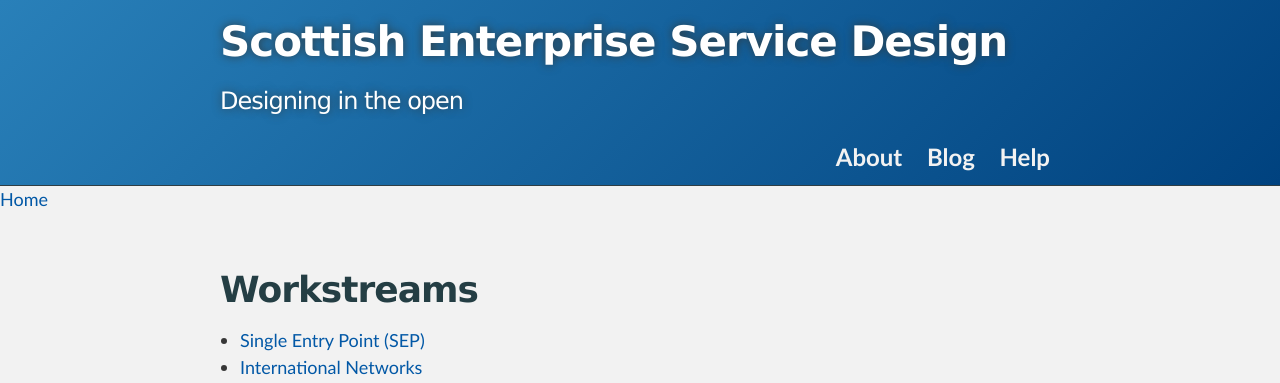
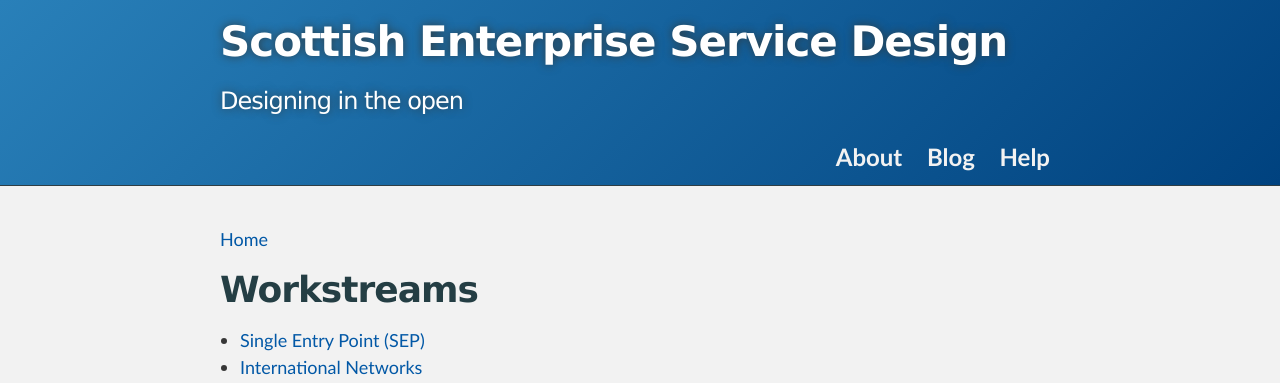
Before and after one commit to carl-watson/scotentSD.github.io, a Jekyll site: the page built from index.html, in a window 1280 px wide. Shown: the top 383 px of the page. Built offline with Jekyll 4.4.1, drawn with Linux system fonts in a browser that asks for light colours.

Commit message:
SK - move the breadcrumbs

```diff
--- a/_layouts/default.html
+++ b/_layouts/default.html
@@ -26,8 +26,8 @@
 
     <!-- MAIN CONTENT -->
     <div id="main_content_wrap" class="outer">
-      {% include breadcrumbs.html %}
       <section id="main_content" class="inner">
+        {% include breadcrumbs.html %}
         {{ content }}
       </section>
     </div>
```
